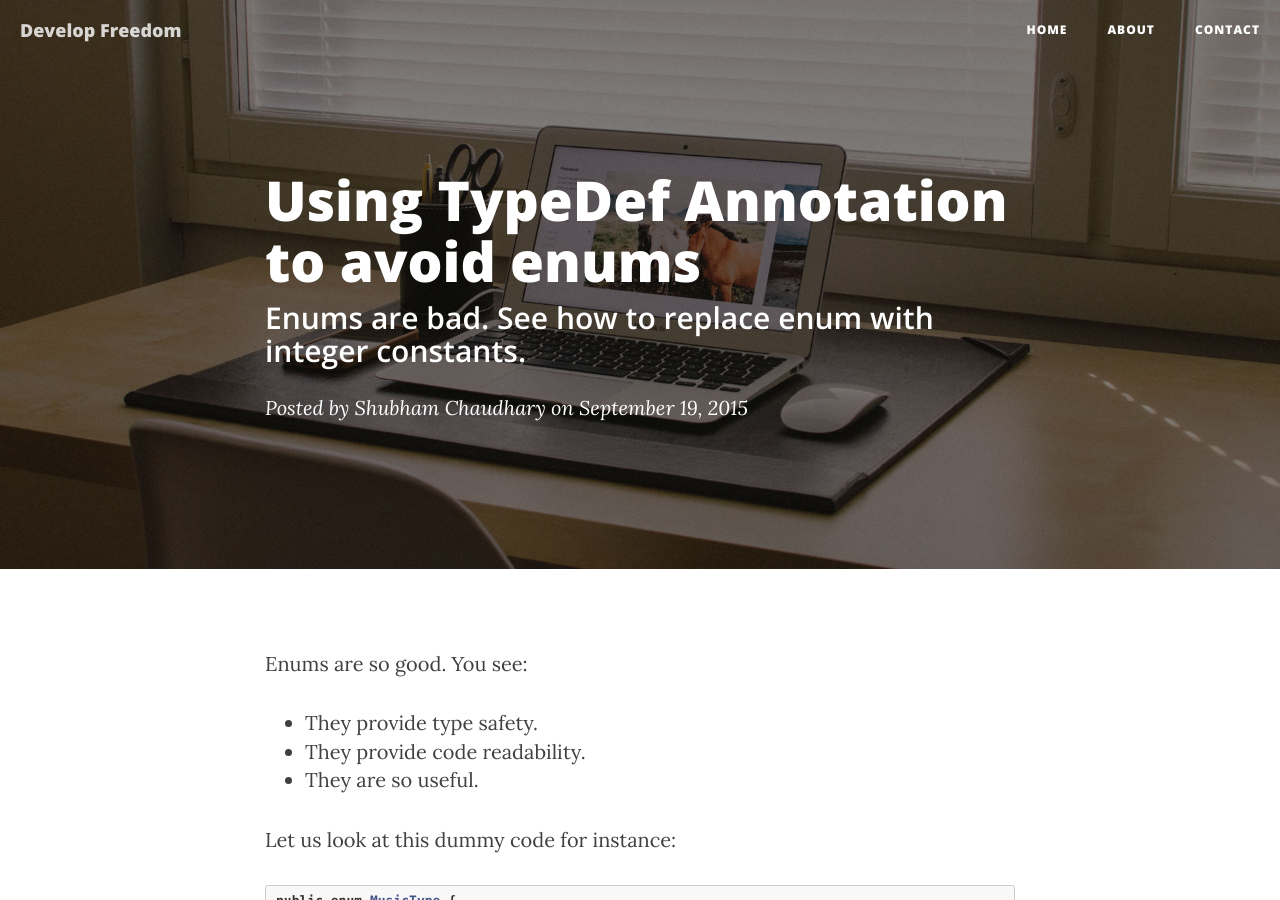
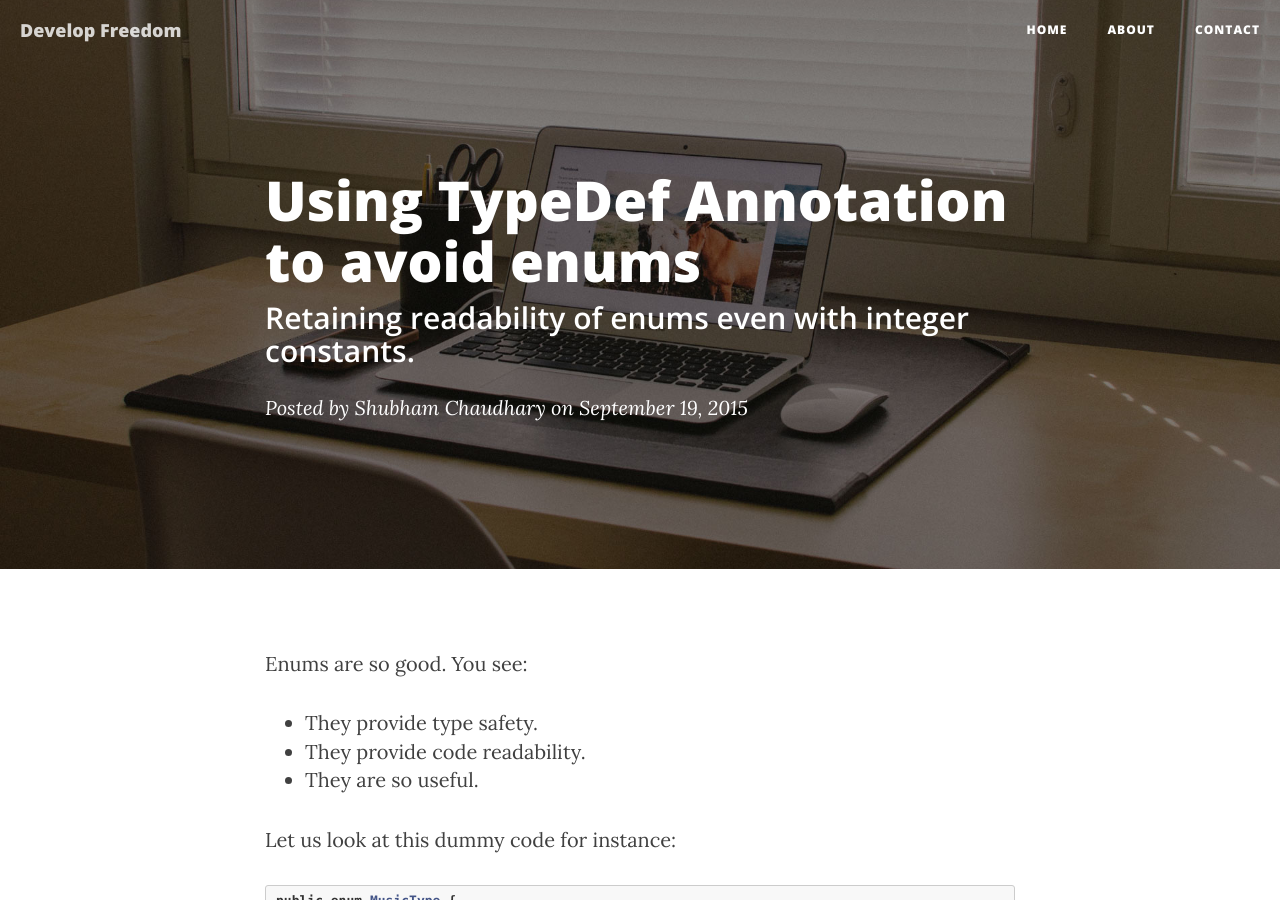
Before and after one commit to ylogx/blog, a Jekyll site: the page built from _posts/2015-09-20-typedef-annotation.md, in a window 1280 px wide and 900 px high. Built offline with Jekyll 4.4.1, drawn with Linux system fonts in a browser that asks for light colours; nearby versions of some CDN libraries; comment, search, counter and statistics services are not loaded.

Commit message:
Subtitle changes

```diff
--- a/_posts/2015-09-20-typedef-annotation.md
+++ b/_posts/2015-09-20-typedef-annotation.md
@@ -1,7 +1,7 @@
 ---
 layout: post
 title: Using TypeDef Annotation to avoid enums
-subtitle: Enums are bad. See how to replace enum with integer constants.
+subtitle: Retaining readability of enums even with integer constants.
 date: '2015-09-20T00:00:00.000+05:30'
 permalink: typedef-annotation
 author: Shubham Chaudhary
@@ -108,6 +108,6 @@ the links below to know more.
 1. [See this Android performance patterns talk to know more.][pref-matters]
 1. [Checkout the documentation for support annotations][support-annotations]
 
-[typedef-error]: {{site.baseurl}}/img/android-typedef.png
 [pref-matters]: https://www.youtube.com/watch?v=Hzs6OBcvNQE
 [support-annotations]: http://tools.android.com/tech-docs/support-annotations
+[typedef-error]: {{site.baseurl}}/img/android-typedef.png
```
